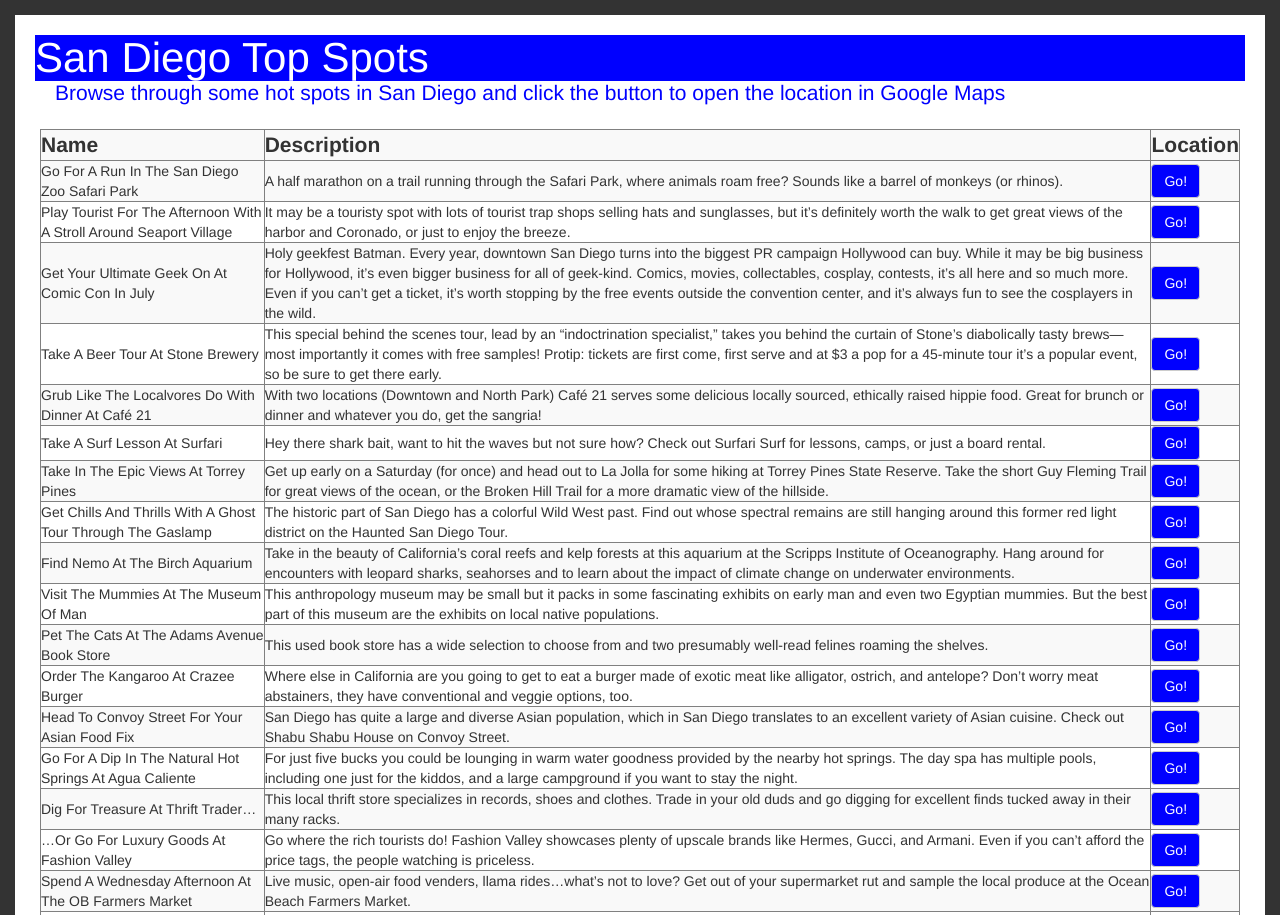
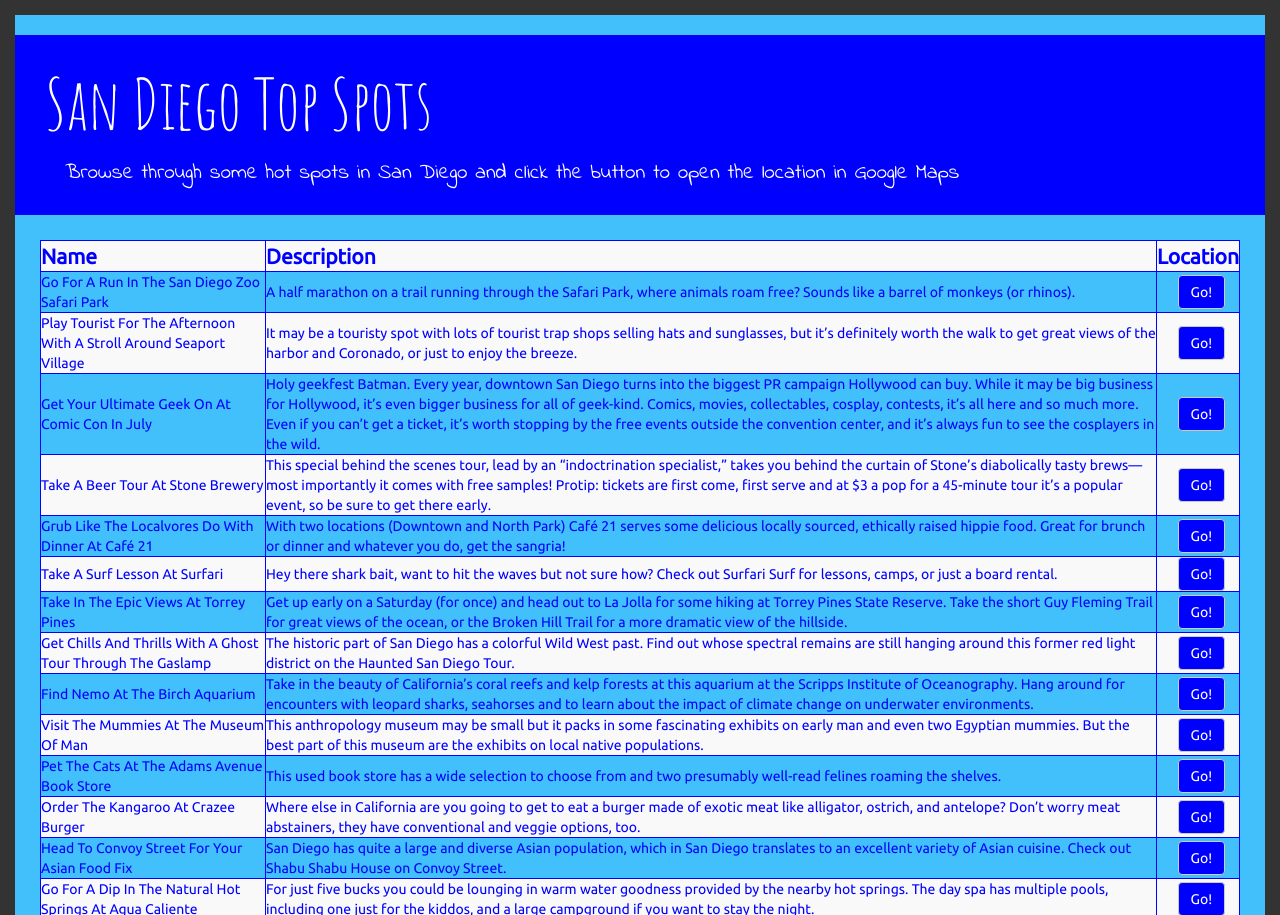
Before and after one commit to c-mac88/05-SanDiegoTopSpots, a plain HTML site: page index.html in a window 1280 px wide. Shown: the top 915 px of the page. Drawn offline with nearby package versions, Linux system fonts and the light colour scheme.

Commit message:
final changes

```diff
--- a/index.html
+++ b/index.html
@@ -11,6 +11,7 @@
     <script   src="http://code.jquery.com/jquery-2.2.3.min.js"   integrity="sha256-a23g1Nt4dtEYOj7bR+vTu7+T8VP13humZFBJNIYoEJo="   crossorigin="anonymous"></script>
     <link href="https://maxcdn.bootstrapcdn.com/bootstrap/3.3.6/css/bootstrap.min.css" rel="stylesheet">
     <link rel="stylesheet" type="text/css" href="style.css" media="screen" />
+    <link href='https://fonts.googleapis.com/css?family=Indie+Flower|Amatic+SC:400,700|Ubuntu:400,300' rel='stylesheet' type='text/css'>
     <script src="https://maxcdn.bootstrapcdn.com/bootstrap/3.3.6/js/bootstrap.min.js"></script>
 
     <!-- HTML5 shim and Respond.js for IE8 support of HTML5 elements and media queries -->
@@ -21,18 +22,15 @@
     <![endif]-->
   </head>
   <body>
-
-    <h1>San Diego Top Spots</h1>
-
-    <h2>Browse through some hot spots in San Diego and click the button to open the location in Google Maps</h2>
-
+  	<div id="header">
+    	<h1>San Diego Top Spots</h1>
+		<h2>Browse through some hot spots in San Diego and click the button to open the location in Google Maps</h2>
+    </div>
     <table id="table" border="1" class="table-striped">
      <tr>
      	<th>Name</th>
      	<th>Description</th>
      	<th>Location</th>
-     </tr>
-     <tr id="tableRow">
      </tr>
     </table>
 
--- a/style.css
+++ b/style.css
@@ -1,31 +1,49 @@
 body {
 	border-style: solid;
 	border-width: 15px;
+	background-color: #42C0FB;
+}
+
+
+#header {
+	background-color: blue;
+	padding: 10px;
+	margin: 20px 0;
 }
 
 h1 {
-	background-color:blue;
 	color:white;
 	margin: 20px 20px 0;
-	font-size: 3em;
+	font-size: 5em;
+	font-family: 'Amatic SC', cursive;
+	font-style: bold;
 }
 
 h2 {
-	background-color: white;
-	color: blue;
-	margin: 0 40px;
+	color: white;
+	margin: 20px 40px;
 	font-size: 1.5em;
+	font-family: 'Indie Flower', cursive;
 }
 
 .btn {
 	background-color:blue;
 	color: white;
+	margin-left: 25%;
 }
 
 #table {
 	margin:25px;
+	color: blue;
+	font-family: 'Ubuntu', sans-serif;
+	font-style: light;
+	border-color: blue;
 }
 
 th {
 	font-size: 1.5em;
 }
+
+tr {
+	padding: 100px;
+}
```
Also changed, not shown: images/sandiego.jpg (added).
